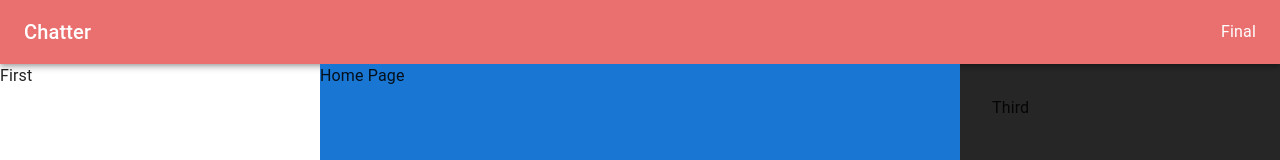
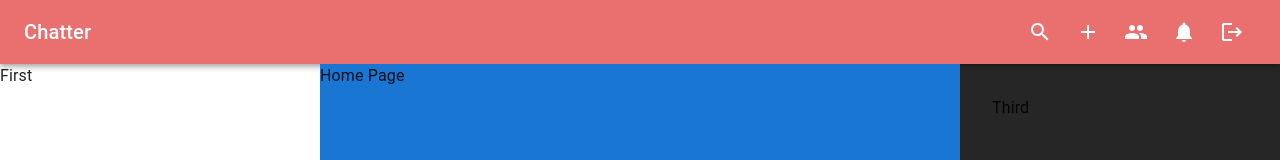
Before and after one commit to prakashghropade/Realtime_Chat_Application, a React (Vite) app in the folder client/: page / in a window 1280 px wide. Shown: the top 160 px of the page. Built offline with nearby package versions, Linux system fonts and the light colour scheme.

Commit message:
home Componet all icons set up completed

```diff
--- a/client/src/components/layout/Header.jsx
+++ b/client/src/components/layout/Header.jsx
@@ -1,12 +1,50 @@
-import { AppBar, Box, IconButton, Toolbar, Typography } from '@mui/material'
+import { AppBar, Box, IconButton, Toolbar, Tooltip, Typography } from '@mui/material'
 import { orange } from '../../constants/color'
-import React from 'react'
-import {Menu as MenuIcon} from "@mui/icons-material"
+import React, { Suspense, useState } from 'react'
+import { Add as AddIcon, Menu as MenuIcon, Search as SearchIcon, Group as GroupIcon, Logout as LogoutIcon, Notifications as NotificationIcon } from "@mui/icons-material"
+import { useNavigate } from 'react-router-dom'
+import { lazy } from 'react'
+
+
+const Search = lazy(() => import("../specific/Search") )
+const Notification = lazy(() => import("../specific/Notifications"));
+const NewGroups = lazy(() => import("../specific/NewGroups"))
+
+
 const Header = () => {
 
+    const navigate = useNavigate();
+
+    const [isMobile, setisMobile] = useState(false);
+    const [isSearch, setIsSearch] = useState(false);
+    const [isNewGroup, setIsNewGroup] = useState(false);
+    const [isNotification, setIsNotification] = useState(false)
+
     const handleMobile = () => {
-        console.log("Mobile");
+        setisMobile((prev)=> !prev);
     }
+    const openSearch = () => {
+        console.log(isSearch);
+        setIsSearch((prev)=> !prev)
+     }
+
+    const openNewGroup = () => {
+        console.log(isSearch);
+        setIsNewGroup((prev)=> !prev)
+    }
+
+    const openNotification = () => {
+        setIsNotification((prev)=> !prev)
+    }
+
+    const navigateToGroup = () => {
+        navigate("/groups")
+    }
+
+    const LogoutHandler = () => {
+        console.log("Logout handler")
+    }
+
 
     return <>
 
@@ -29,18 +67,85 @@ const Header = () => {
                     }}>
 
                         <IconButton color='inherit' onClick={handleMobile}>
-                            <MenuIcon/>
+                            <MenuIcon />
                         </IconButton>
 
                     </Box>
-                    <Box sx={{flexGrow:1}}/>
-                  <Box>Final</Box>
+                    <Box sx={{ flexGrow: 1 }} />
+                    <Box>
+
+                    <IconBtn
+                    title={"Search"}
+                    icon={<SearchIcon/>}
+                    onClick={openSearch}
+                    />
+                    <IconBtn
+                    title={"New Group"}
+                    icon={ <AddIcon />}
+                    onClick={openNewGroup}
+                    />
+                    <IconBtn
+                    title={"Manage Groups"}
+                    icon={<GroupIcon />}
+                    onClick={navigateToGroup}
+                    />
+
+
+                    <IconBtn
+                    title={"Notifications"}
+                    icon={<NotificationIcon/>}
+                    onClick={openNotification}
+                    />
+
+
+                    <IconBtn
+                    title={"Logout"}
+                    icon={<LogoutIcon/>}
+                    onClick={LogoutHandler}
+                    />
+
+
+
+                    </Box>
                 </Toolbar>
+
+
 
             </AppBar>
 
         </Box>
+
+
+           { isSearch && (
+            <Suspense fallback={<div>Loading...</div>}>
+           <Search/>
+           </Suspense>
+        )}
+
+           { isNotification && (
+            <Suspense fallback={<div>Loading...</div>}>
+           <Notification/>
+           </Suspense>
+        )}
+
+           { isNewGroup && (
+            <Suspense fallback={<div>Loading...</div>}>
+           <NewGroups/>
+           </Suspense>
+        )}
+
+
     </>
+};
+
+const IconBtn = ({ title, icon, onClick }) => {
+    return (
+        <Tooltip title={title}>
+            <IconButton color='inherit' size='large' onClick={onClick}>
+                {icon}
+            </IconButton>
+        </Tooltip>
+    )
 }
 
 export default Header
--- /dev/null
+++ b/client/src/components/specific/NewGroups.jsx
@@ -0,0 +1,11 @@
+import React from 'react'
+
+const NewGroups = () => {
+  return (
+    <div>
+      newgroups
+    </div>
+  )
+}
+
+export default NewGroups
--- /dev/null
+++ b/client/src/components/specific/Notifications.jsx
@@ -0,0 +1,11 @@
+import React from 'react'
+
+const Notifications = () => {
+  return (
+    <div>
+      Notificatin
+    </div>
+  )
+}
+
+export default Notifications
--- /dev/null
+++ b/client/src/components/specific/Search.jsx
@@ -0,0 +1,11 @@
+import React from 'react'
+
+const Search = () => {
+  return (
+    <div>
+      Search
+    </div>
+  )
+}
+
+export default Search
```
Also changed, not shown: client/src/App.jsx (+16 -11 lines).
